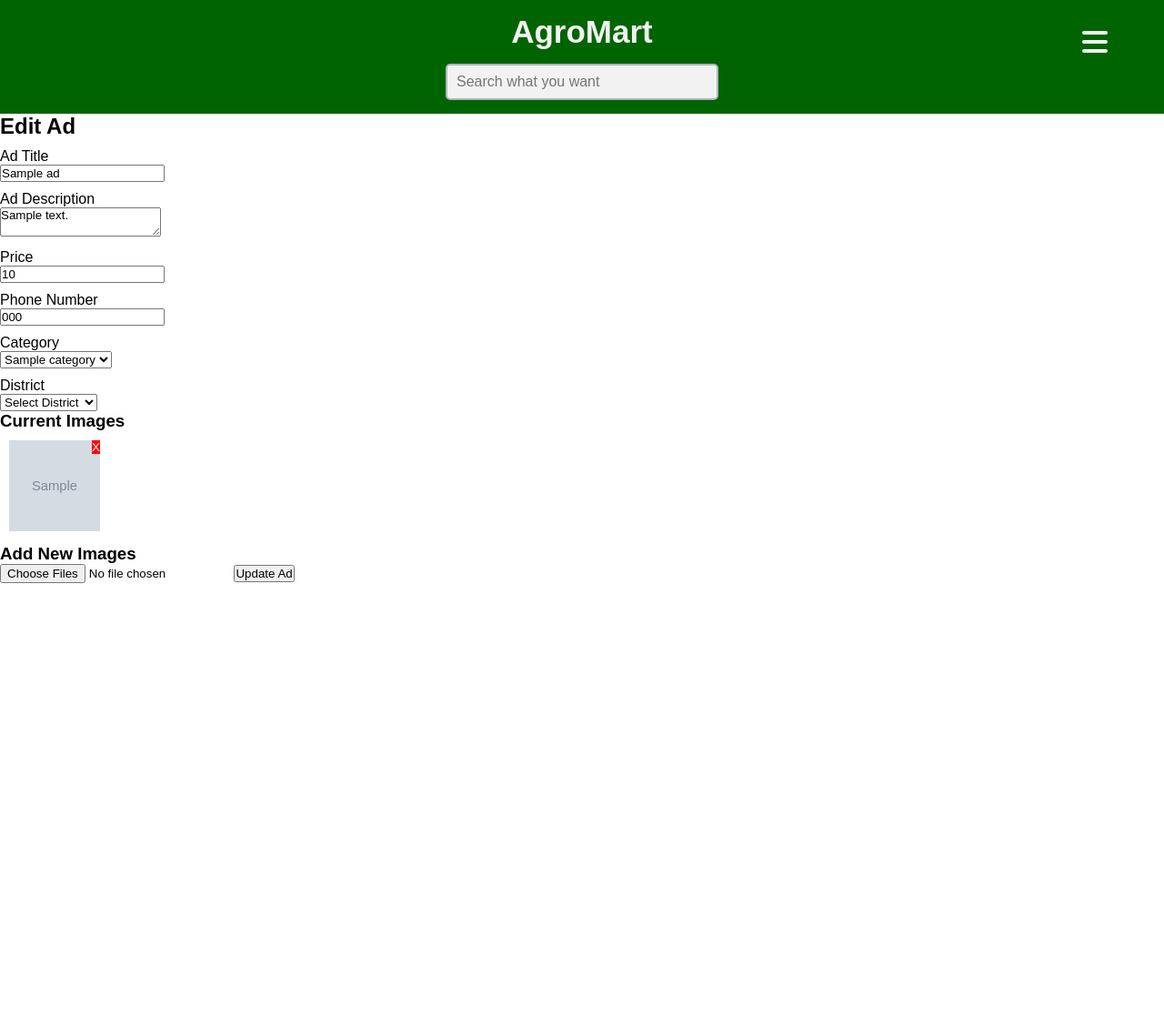
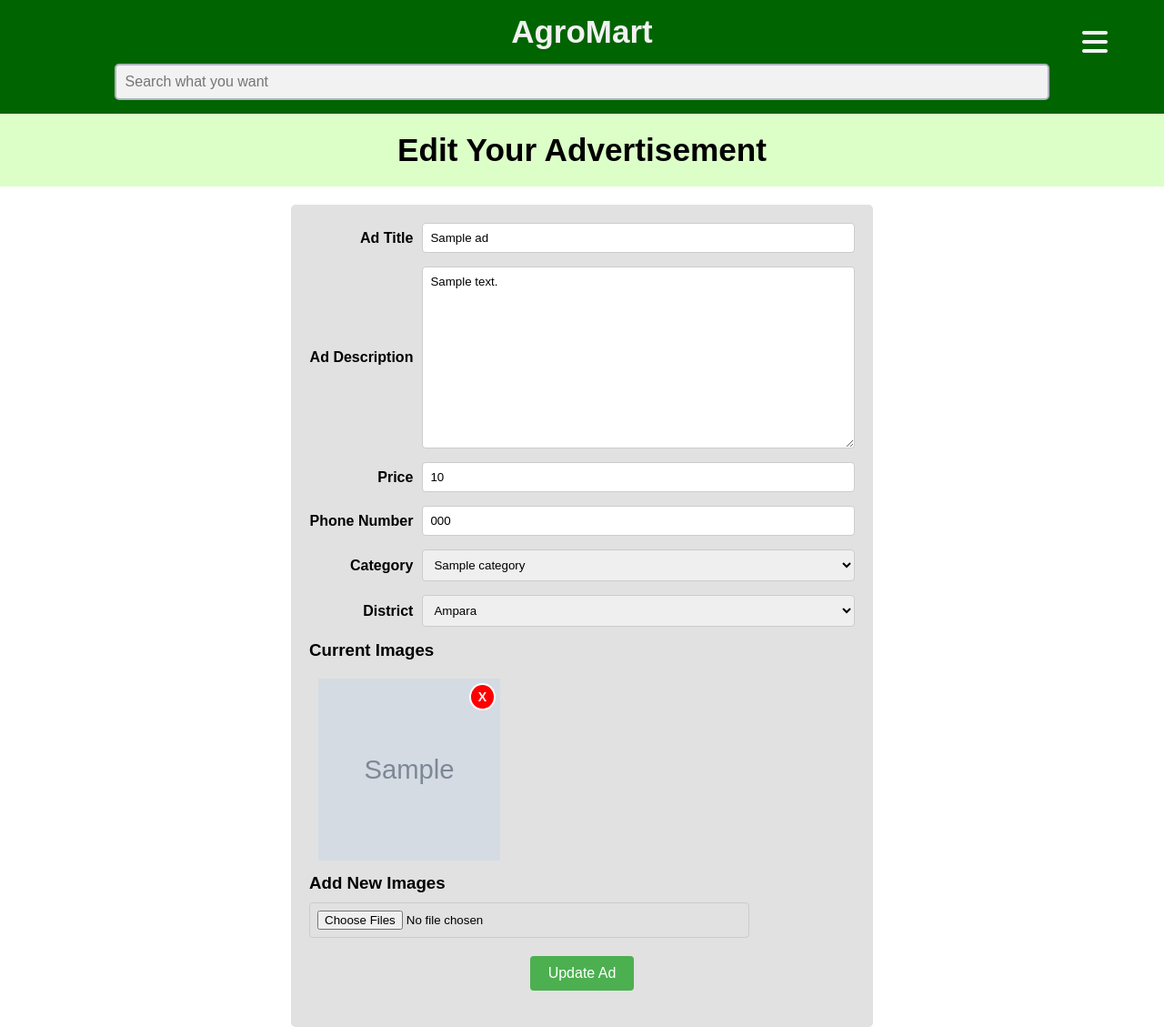
Before and after one commit to sumudu-k/AgroMart---Connecting-Farmers-and-Nurseries, a PHP site: page /edit_ad.php?ad_id=1 in a window 1280 px wide. Shown: the whole page at 91% size. Before the commit the page ends 641 px from the top, so only its background shows below. Run offline with PHP 8.4, Linux system fonts and the light colour scheme; tables that the repository leaves empty or names only in its code hold one stand-in row (values such as "Sample post"); grey boxes marked "Sample" are stand-in pictures; some libraries are stand-ins or nearby versions.

Commit message:
added css to edit ads page

```diff
--- a/edit_ad.php
+++ b/edit_ad.php
@@ -23,10 +23,8 @@ $img_result = $stmt_img->get_result();
 $categories_sql = "SELECT * FROM categories";
 $categories_result = $conn->query($categories_sql);
 
-
-// Handle form submission
+//  form submission
 if (isset($_POST['submit'])) {
-
     $title = $_POST['title'];
     $description = $_POST['description'];
     $price = $_POST['price'];
@@ -39,7 +37,7 @@ if (isset($_POST['submit'])) {
     $stmt->bind_param("ssdsisi", $title, $description, $price, $phone_number, $category_id, $district, $ad_id);
     $stmt->execute();
 
-    // Handle new image uploads
+    //  new image uploads
     if (!empty($_FILES['new_images']['name'][0])) {
         for ($i = 0; $i < count($_FILES['new_images']['name']); $i++) {
             if ($_FILES['new_images']['error'][$i] == 0) {
@@ -56,21 +54,18 @@ if (isset($_POST['submit'])) {
         }
     }
 
-    // Handle image deletions
+    //  image deletions
     if (isset($_POST['delete_images'])) {
         foreach ($_POST['delete_images'] as $image_id) {
-
             $del_img_sql = "SELECT image_path FROM ad_images WHERE image_id = ?";
             $stmt = $conn->prepare($del_img_sql);
             $stmt->bind_param("i", $image_id);
             $stmt->execute();
             $img_path = $stmt->get_result()->fetch_assoc()['image_path'];
 
-
             if (file_exists($img_path)) {
                 unlink($img_path);
             }
-
 
             $delete_sql = "DELETE FROM ad_images WHERE image_id = ?";
             $stmt = $conn->prepare($delete_sql);
@@ -79,69 +74,183 @@ if (isset($_POST['submit'])) {
         }
     }
 
-
     header("Location: edit_ad.php?ad_id=" . $ad_id);
     exit();
 }
-
 ?>
 
 <!DOCTYPE html>
 <html lang="en">
+<?php include 'navbar.php'; ?>
+
 <head>
     <meta charset="UTF-8">
     <meta name="viewport" content="width=device-width, initial-scale=1.0">
+    <script src="removeImage.js" defer></script>
     <title>Edit Ad</title>
+
     <style>
-        .ad-form label { display: block; margin-top: 10px; }
-        .image-wrapper { display: inline-block; position: relative; margin: 10px; }
-        .image-wrapper img { width: 100px; height: 100px; object-fit: cover; }
-        .image-wrapper button { position: absolute; top: 0; right: 0; background-color: red; color: white; border: none; cursor: pointer; }
-        .hidden { display: none; }
+
+        * {
+            margin: 0;
+            padding: 0;
+            box-sizing: border-box;
+        }
+
+        h2 {
+            background-color: #dbffc7;
+            text-align: center;
+            text-transform: capitalize;
+            padding: 20px 12.5%;
+            font-size: 2.2rem;
+            margin-bottom: 20px;
+        }
+
+        /* Form container */
+        .ad-form {
+            max-width: 50%;
+            margin: 0 auto;
+            padding: 20px;
+            background-color: #e1e1e1;
+            border-radius: 5px;
+        }
+
+        .form-group {
+            display: flex;
+            align-items: center;
+            margin-bottom: 15px;
+        }
+
+
+        .form-group label {
+            flex: 0.2;
+            width: 150px;
+            text-align: right;
+            padding-right: 10px;
+            font-weight: bold;
+        }
+
+        input, select {
+            flex: 0.8;
+            padding: 8px;
+            border: 1px solid #ccc;
+            border-radius: 4px;
+        }
+
+        textarea {
+            flex: 0.8;
+            height: 200px;
+            padding: 8px;
+            border: 1px solid #ccc;
+            border-radius: 4px;
+        }
+
+        h3{
+            margin-bottom:10px;
+        }
+
+        /* image section */
+
+        .image-wrapper {
+            display: inline-block;
+            text-align: center;
+            justify-content: center;
+            position: relative;
+            margin: 10px;
+        }
+
+        .image-wrapper img {
+            width: 200px;
+            height: 200px;
+            object-fit: cover;
+        }
+
+        .image-wrapper button {
+            position: absolute;
+            top: 5px;
+            right: 5px;
+            background-color: red;
+            color: white;
+            border: 2px solid white;
+            border-radius: 50%;
+            padding: 5px 8px;
+            cursor: pointer;
+            font-weight: bold;
+            font-size: 14px;
+            transition: background-color 0.3s ease, transform 0.2s ease;
+        }
+
+        .image-wrapper button:hover {
+            background-color: rgb(180, 0, 0);
+            transform: scale(1.1);
+        }
+
+        .image-wrapper button:active {
+            transform: scale(0.95);
+        }
+
+        .hidden {
+            display: none;
+        }
+
+        /* Submit button  */
+        button[type="submit"] {
+            display: block;
+            margin: 20px auto;
+            padding: 10px 20px;
+            background-color: #4caf50;
+            color: white;
+            border: none;
+            border-radius: 4px;
+            cursor: pointer;
+            font-size: 16px;
+        }
+
     </style>
-    <script>
-        function removeImage(button) {
 
-            button.parentElement.classList.add('hidden');
+</head>
 
-            button.nextElementSibling.checked = true;
-        }
-    </script>
-</head>
 <body>
-<?php include 'navbar.php'; ?>
-
-<h2>Edit Ad</h2>
-
+    <h2>Edit Your Advertisement</h2>
     <form action="edit_ad.php?ad_id=<?= $ad_id ?>" method="POST" enctype="multipart/form-data" class="ad-form">
-
+        <div class="form-group">
             <label for="title">Ad Title</label>
             <input type="text" name="title" value="<?= $ad['title'] ?>" required>
+        </div>
 
+        <div class="form-group">
             <label for="description">Ad Description</label>
             <textarea name="description" required><?= $ad['description'] ?></textarea>
+        </div>
 
+        <div class="form-group">
             <label for="price">Price</label>
             <input type="number" name="price" value="<?= $ad['price'] ?>" required>
+        </div>
 
+        <div class="form-group">
             <label for="phone_number">Phone Number</label>
             <input type="text" name="phone_number" value="<?= $ad['phone_number'] ?>" required>
+        </div>
 
+        <div class="form-group">
             <label for="category">Category</label>
             <select name="category" required>
                 <?php while ($category = $categories_result->fetch_assoc()): ?>
-            <option value="<?= $category['category_id'] ?>" <?= $category['category_id'] == $ad['category_id'] ? 'selected' : '' ?>>
+                <option value="<?= $category['category_id'] ?>"
+                    <?= $category['category_id'] == $ad['category_id'] ? 'selected' : '' ?>>
                     <?= $category['category_name'] ?>
                 </option>
                 <?php endwhile; ?>
             </select>
+        </div>
 
-    <!-- Add the district dropdown -->
+        <div class="form-group">
             <label for="district">District</label>
             <select name="district" required>
-        <option value="">Select District</option>
                 <option value="Ampara" <?= $ad['district'] == 'Ampara' ? 'selected' : '' ?>>Ampara</option>
-        <option value="Anuradhapura" <?= $ad['district'] == 'Anuradhapura' ? 'selected' : '' ?>>Anuradhapura</option>
+                <option value="Anuradhapura" <?= $ad['district'] == 'Anuradhapura' ? 'selected' : '' ?>>Anuradhapura
+                </option>
                 <option value="Badulla" <?= $ad['district'] == 'Badulla' ? 'selected' : '' ?>>Badulla</option>
                 <option value="Batticaloa" <?= $ad['district'] == 'Batticaloa' ? 'selected' : '' ?>>Batticaloa</option>
                 <option value="Colombo" <?= $ad['district'] == 'Colombo' ? 'selected' : '' ?>>Colombo</option>
@@ -152,22 +261,28 @@ if (isset($_POST['submit'])) {
                 <option value="Kalutara" <?= $ad['district'] == 'Kalutara' ? 'selected' : '' ?>>Kalutara</option>
                 <option value="Kandy" <?= $ad['district'] == 'Kandy' ? 'selected' : '' ?>>Kandy</option>
                 <option value="Kegalle" <?= $ad['district'] == 'Kegalle' ? 'selected' : '' ?>>Kegalle</option>
-        <option value="Kilinochchi" <?= $ad['district'] == 'Kilinochchi' ? 'selected' : '' ?>>Kilinochchi</option>
+                <option value="Kilinochchi" <?= $ad['district'] == 'Kilinochchi' ? 'selected' : '' ?>>Kilinochchi
+                </option>
                 <option value="Kurunegala" <?= $ad['district'] == 'Kurunegala' ? 'selected' : '' ?>>Kurunegala</option>
                 <option value="Mannar" <?= $ad['district'] == 'Mannar' ? 'selected' : '' ?>>Mannar</option>
                 <option value="Matale" <?= $ad['district'] == 'Matale' ? 'selected' : '' ?>>Matale</option>
                 <option value="Matara" <?= $ad['district'] == 'Matara' ? 'selected' : '' ?>>Matara</option>
                 <option value="Monaragala" <?= $ad['district'] == 'Monaragala' ? 'selected' : '' ?>>Monaragala</option>
                 <option value="Mullaitivu" <?= $ad['district'] == 'Mullaitivu' ? 'selected' : '' ?>>Mullaitivu</option>
-        <option value="Nuwara Eliya" <?= $ad['district'] == 'Nuwara Eliya' ? 'selected' : '' ?>>Nuwara Eliya</option>
-        <option value="Polonnaruwa" <?= $ad['district'] == 'Polonnaruwa' ? 'selected' : '' ?>>Polonnaruwa</option>
+                <option value="Nuwara Eliya" <?= $ad['district'] == 'Nuwara Eliya' ? 'selected' : '' ?>>Nuwara Eliya
+                </option>
+                <option value="Polonnaruwa" <?= $ad['district'] == 'Polonnaruwa' ? 'selected' : '' ?>>Polonnaruwa
+                </option>
                 <option value="Puttalam" <?= $ad['district'] == 'Puttalam' ? 'selected' : '' ?>>Puttalam</option>
                 <option value="Ratnapura" <?= $ad['district'] == 'Ratnapura' ? 'selected' : '' ?>>Ratnapura</option>
-        <option value="Trincomalee" <?= $ad['district'] == 'Trincomalee' ? 'selected' : '' ?>>Trincomalee</option>
+                <option value="Trincomalee" <?= $ad['district'] == 'Trincomalee' ? 'selected' : '' ?>>Trincomalee
+                </option>
                 <option value="Vavuniya" <?= $ad['district'] == 'Vavuniya' ? 'selected' : '' ?>>Vavuniya</option>
             </select>
+        </div>
 
         <h3>Current Images</h3>
+
         <?php while ($img_row = $img_result->fetch_assoc()): ?>
         <div class="image-wrapper">
             <img src="<?= $img_row['image_path'] ?>" alt="Ad Image">
@@ -177,11 +292,14 @@ if (isset($_POST['submit'])) {
         <?php endwhile; ?>
 
         <h3>Add New Images</h3>
+
+        <div class="form-group">
             <input type="file" name="new_images[]" multiple>
+        </div>
 
         <button type="submit" name="submit">Update Ad</button>
     </form>
 
+</body>
 
-</body>
 </html>
```
Also changed, not shown: home.php (+22 -32 lines), view_ad.php (+18 -12 lines). Lines whose indentation alone changed are shown as unchanged.
